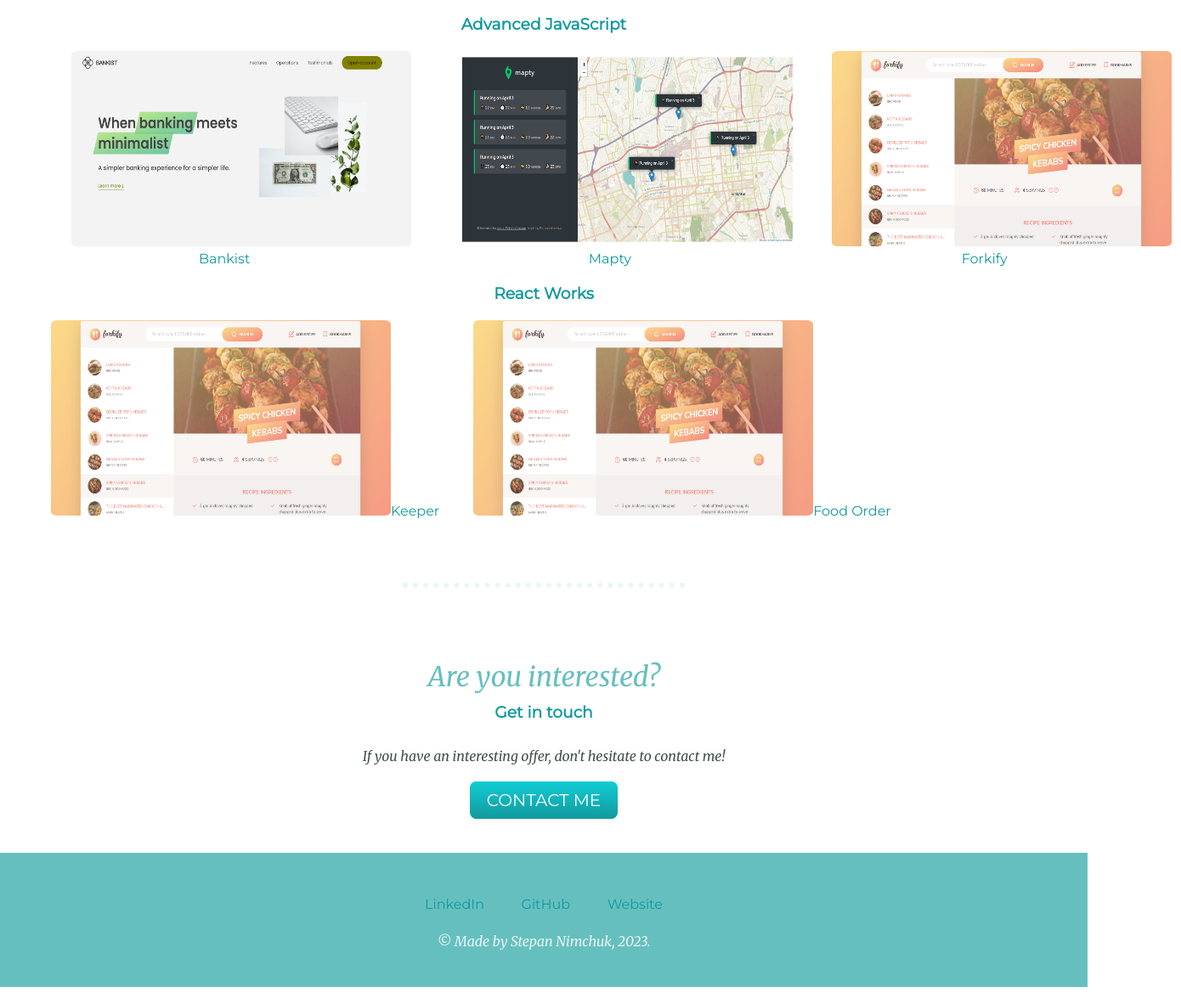
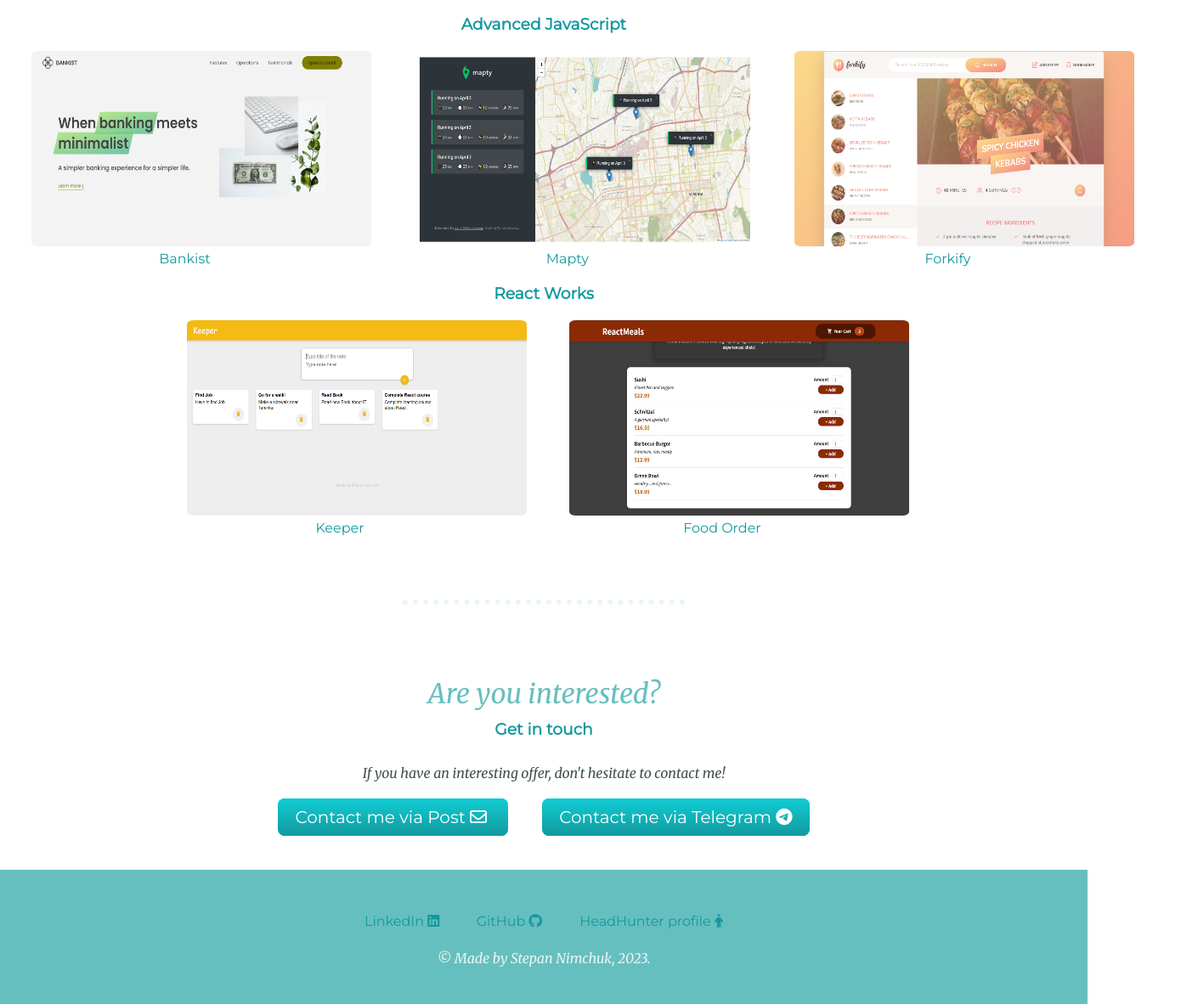
Before and after one commit to Stepan72/My_site, a plain HTML site: page index.html in a window 1280 px wide. Shown: the part 2427-3609 px from the top of the page at 85% size, 1390 px wide, since content can reach past the window. Drawn offline with Linux system fonts and the light colour scheme.

Commit message:
initial version

```diff
--- a/index.html
+++ b/index.html
@@ -5,6 +5,7 @@
     <meta http-equiv="X-UA-Compatible" content="IE=edge" />
     <meta name="viewport" content="width=device-width, initial-scale=1.0" />
     <script src="./script.js"></script>
+
     <link rel="stylesheet" href="style.css" />
     <link rel="icon" href="favicon.ico" />
     <link rel="preconnect" href="https://fonts.googleapis.com" />
@@ -13,6 +14,11 @@
       href="https://fonts.googleapis.com/css2?family=Merriweather:ital@1&family=Montserrat&family=Sacramento&display=swap"
       rel="stylesheet"
     />
+    <script
+      src="https://kit.fontawesome.com/08a5f80e75.js"
+      crossorigin="anonymous"
+    ></script>
+
     <title>Personal Page Stepan Nimchuk</title>
   </head>
   <body>
@@ -66,7 +72,7 @@
       <hr />
 
       <div class="portfolio"></div>
-      <h2 class="my-description-3">My Portfolio</h2>
+      <h2 class="my-description-3">My Portfolio - Click to Check!</h2>
       <div class="port-container">
         <h3 class="text-works">Simple HTML, CSS, JavaScript works</h3>
         <div class="work-list">
@@ -99,7 +105,7 @@
           </li>
         </div>
         <h3 class="text-works">Advanced JavaScript</h3>
-        <ul class="work-list">
+        <div class="work-list">
           <li class="work-li">
             <a href="https://bankist-js-stepan72.netlify.app/">
               <img
@@ -109,7 +115,7 @@
               />Bankist</a
             >
           </li>
-          <li>
+          <li class="work-li">
             <a href="https://mapty-app-stepan72.netlify.app/"
               ><img
                 class="site-img"
@@ -118,7 +124,7 @@
               />Mapty</a
             >
           </li>
-          <li>
+          <li class="work-li">
             <a href="https://forkify-stepan72.netlify.app/">
               <img
                 class="site-img"
@@ -127,28 +133,28 @@
               />Forkify</a
             >
           </li>
-        </ul>
+        </div>
         <h3 class="text-works">React Works</h3>
-        <ul class="work-list">
-          <li>
+        <div class="work-list-react">
+          <li class="work-li">
             <a href="https://keeper-react-stepan72.netlify.app/"
               ><img
                 class="site-img"
-                src="./site-images/forkify-site-big.png"
-                alt="picture of forkify site"
+                src="./site-images/keeper-react-big.png"
+                alt="picture of keeper-react site"
               />Keeper</a
             >
           </li>
-          <li>
+          <li class="work-li">
             <a href="https://food-order-react-stepan72.netlify.app/"
               ><img
                 class="site-img"
-                src="./site-images/forkify-site-big.png"
-                alt="picture of forkify site"
+                src="./site-images/food-order-react-big.png"
+                alt="picture of food-order site"
               />Food Order</a
             >
           </li>
-        </ul>
+        </div>
       </div>
       <hr />
 
@@ -158,7 +164,12 @@
         <p class="text-contact">
           If you have an interesting offer, don't hesitate to contact me!
         </p>
-        <a class="btn" href="mailto:st.nim@list.ru">CONTACT ME</a>
+        <a class="btn" href="mailto:st.nim@list.ru"
+          >Contact me via Post <i class="fa-regular fa-envelope"></i>
+        </a>
+        <a class="btn" href="https://t.me/StepanNimchuk"
+          >Contact me via Telegram <i class="fa-brands fa-telegram"></i>
+        </a>
       </div>
     </div>
 
@@ -166,10 +177,19 @@
       <a
         class="footer-link"
         href="https://www.linkedin.com/in/stepan-nimchuk-b05a15127/"
-        >LinkedIn</a
-      >
-      <a class="footer-link" href="https://github.com/Stepan72">GitHub</a>
-      <a class="footer-link" href="https://github.com/Stepan72/">Website</a>
+        >LinkedIn <i class="fa-brands fa-linkedin"></i
+      ></a>
+      <a class="footer-link" href="https://github.com/Stepan72"
+        >GitHub
+        <i class="fa-brands fa-github"></i>
+      </a>
+
+      <a
+        class="footer-link"
+        href="https://hh.ru/resume/9ff18480ff0bdac6ea0039ed1f486257714145"
+        >HeadHunter profile
+        <i class="fa-solid fa-person"></i>
+      </a>
       <p class="copyright-text">© Made by Stepan Nimchuk, 2023.</p>
     </div>
   </body>
--- a/style.css
+++ b/style.css
@@ -152,7 +152,7 @@ a {
 }
 
 a:hover {
-  color: rgb(205, 133, 51);
+  color: blue;
 }
 
 .copyright-text {
@@ -170,6 +170,7 @@ a:hover {
   display: flex;
   width: 1350px;
   margin: auto;
+  align-items: center;
 }
 
 .work-li {
@@ -189,3 +190,11 @@ a:hover {
   width: 400px;
   height: 230px;
 }
+
+.work-list-react {
+  list-style: none;
+  display: flex;
+  width: 900px;
+  margin: auto;
+  align-items: center;
+}
```
Also changed, not shown: site-images/food-order-react-big.png (added), site-images/keeper-react-big.png (added).
